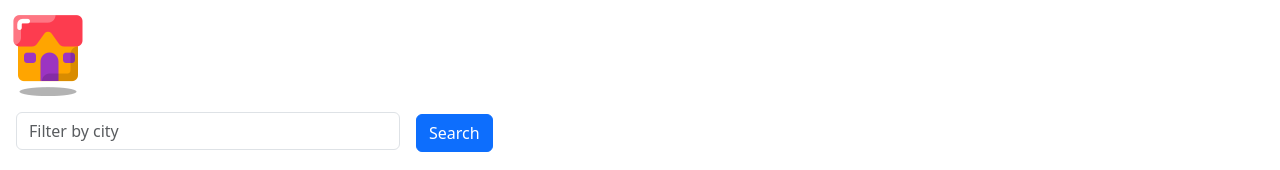
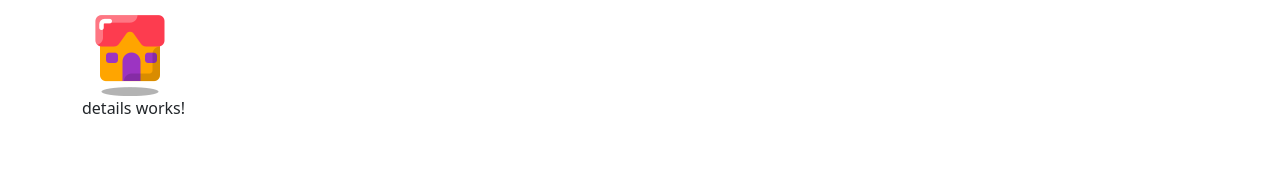
Before and after one commit to Stephane-Messan/assignment-3-sections-1-and-2-Stephane-Messan, an Angular app: page /details in a window 1280 px wide. Before the commit this address led to /. Shown: the top 170 px of the page. Built offline with nearby package versions, Linux system fonts and the light colour scheme.

Commit message:
Added routing to the angular application

```diff
--- a/src/app/app.component.html
+++ b/src/app/app.component.html
@@ -1,4 +1,6 @@
-<main>
+<div class="container">
+    <a [routerLink]="['/']">
+    <main>
     <header class="brand-name">
     <img
     class="brand-logo"
@@ -7,7 +9,10 @@
     aria-hidden="true"
     />
     </header>
+    </main>
+    </a>
     <section class="content">
-    <app-home></app-home>
+    <!-- <app-home></app-home> -->
+    <router-outlet></router-outlet>
     </section>
- </main>
+</div>
--- a/src/app/app.component.ts
+++ b/src/app/app.component.ts
@@ -1,10 +1,11 @@
 import { Component } from '@angular/core';
 import { RouterOutlet } from '@angular/router';
 import {HomeComponent} from './home/home.component';
+import {RouterModule} from '@angular/router';
 
 @Component({
   selector: 'app-root',
-  imports: [RouterOutlet, HomeComponent],
+  imports: [RouterOutlet, HomeComponent, RouterModule],
   templateUrl: './app.component.html',
   styleUrl: './app.component.css'
 })
--- a/src/app/app.routes.ts
+++ b/src/app/app.routes.ts
@@ -1,3 +1,15 @@
 import { Routes } from '@angular/router';
-
-export const routes: Routes = [];
+import { HomeComponent } from './home/home.component';
+import { DetailsComponent } from './details/details.component';
+export const routes: Routes = [
+{
+path: '',
+component: HomeComponent,
+title: 'Home page',
+},
+{
+path: 'details',
+component: DetailsComponent,
+title: 'Home Details'
+},
+];
--- /dev/null
+++ b/src/app/details/details.component.html
@@ -0,0 +1 @@
+<p>details works!</p>
--- a/src/main.ts
+++ b/src/main.ts
@@ -1,6 +1,12 @@
 import { bootstrapApplication } from '@angular/platform-browser';
 import { appConfig } from './app/app.config';
 import { AppComponent } from './app/app.component';
+import { provideRouter } from '@angular/router';
+import { routes } from './app/app.routes';
 
-bootstrapApplication(AppComponent, appConfig)
-  .catch((err) => console.error(err));
+// bootstrapApplication(AppComponent, appConfig)
+//   .catch((err) => console.error(err));
+
+bootstrapApplication(AppComponent, {
+  providers: [provideRouter(routes)],
+  }).catch((err) => console.error(err));
```
Also changed, not shown: src/app/details/details.component.ts (added, +11 -0 lines), src/app/details/details.component.css (added), 1 other file (tests, documents, lock files or other folders).
